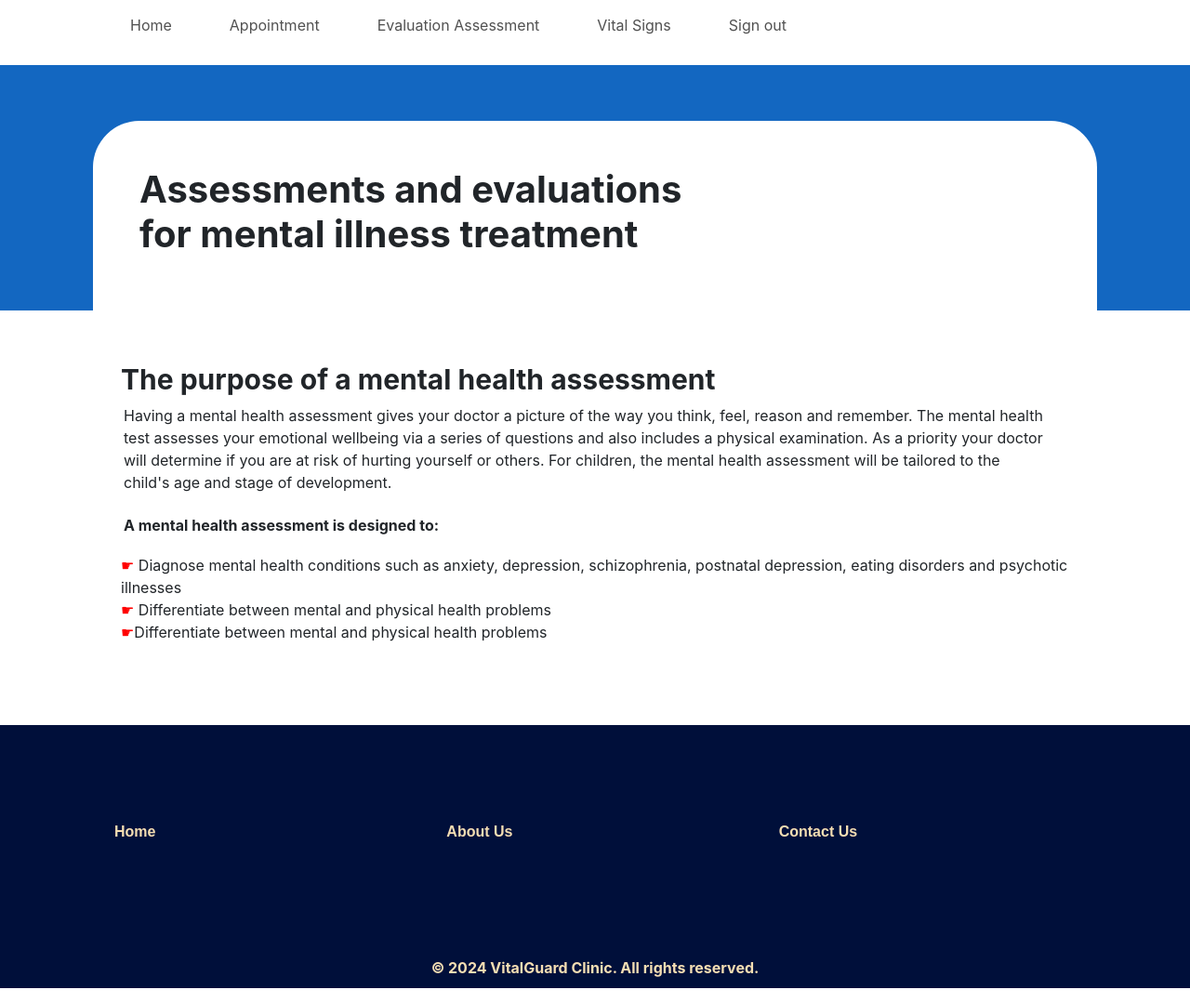
After one commit to mildredfakoya/ProjectIntern01, a PHP site: page /assessment_home.php in a window 1280 px wide. The commit adds this page. Shown: the whole page at 93% size. Run offline with PHP 8.4, Linux system fonts and the light colour scheme.

Commit message:
added a new page for thte assessment form to introduce users to the importance of health evaluations

```diff
--- a/assessment.php
+++ b/assessment.php
@@ -14,6 +14,7 @@
     <link rel="stylesheet" href="css/footer.css">
     <link rel="stylesheet" href="css/eval_assessment.css">
     <link rel="stylesheet" href="css/contact.css">
+    <link rel="stylesheet" href="css/assessment_home.css">
 
     <title>VitalGuard Clinic</title>
 </head>
@@ -51,10 +52,7 @@
 
 
 
+
     <script src="scripts/nav.js"></script>
 </body>
 </html>
-
-<?php
-require_once "footer.php";
- ?>
--- /dev/null
+++ b/assessment_home.php
@@ -0,0 +1,31 @@
+<?php
+require_once "assessment.php";
+ ?>
+ <body>
+    <div class="h-section">
+        <div class="canvas">
+            <div class="h-h2">Assessments and evaluations for mental illness treatment</div>
+            <p></p>
+        </div>
+    </div>
+    <div class="bbdy">
+
+        <div class="h-h3">The purpose of a mental health assessment</div>
+        <p class="p-tag">Having a mental health assessment gives your doctor a picture of the way you think, feel, reason and remember. The mental health test assesses your emotional wellbeing via a series of questions and also includes a physical examination.
+
+        As a priority your doctor will determine if you are at risk of hurting yourself or others. For children, the mental health assessment will be tailored to the child's age and stage of development.</p>
+        <p>
+        A mental health assessment is designed to:
+        <ul class="u-ul">
+            <li> <span class="entity-li">&#9755;</span> Diagnose mental health conditions such as anxiety, depression, schizophrenia, postnatal depression, eating disorders and psychotic illnesses </li>
+            <li><span class="entity-li">&#9755;</span> Differentiate between mental and physical health problems</li>
+            <li><span class="entity-li">&#9755;</span>Differentiate between mental and physical health problems</li>
+        </ul>
+        </p>
+
+    </div>
+ </body>
+
+ <?php
+require_once "footer.php";
+ ?>
--- /dev/null
+++ b/css/assessment_home.css
@@ -0,0 +1,45 @@
+.h-section{
+    width: 100%;
+    height: 33vh;
+    background-color: rgb(19, 103, 193);
+    padding: 60px 100px;
+}
+
+.canvas{
+    padding: 50px;
+    background-color: white;
+    border-radius: 50px 50px 0 0;
+    width: 100%;
+    height: 30vh;
+    z-index: 2;
+}
+
+.h-h2{
+    font-size: 40px;
+    font-weight: bold;
+    line-height: 3rem;
+    max-width: 600px;
+}
+
+.bbdy{
+    padding: 50px 130px;
+
+    .h-ul{
+        list-style-type: disc;
+    }
+}
+
+.h-h3{
+    font-size: 30px;
+    font-weight: bold;
+    line-height: 3rem;
+}
+
+.p-tag{
+    font-weight: normal;
+    max-width: 1000px;
+}
+
+.entity-li{
+    transform: scale(1.4);
+}
--- a/css/nav.css
+++ b/css/nav.css
@@ -23,6 +23,7 @@ ul li .nlogin{
   color: #fff;
   cursor: pointer;
 }
+
 ul li .nlogin:hover{
   background-color: #3E45F0;
   color: #fff;
--- a/login_pg.php
+++ b/login_pg.php
@@ -36,7 +36,6 @@ require_once "nav.php"
       </label>
     </div>
 
-
     <div class="lg_container" style="background-color:#f1f1f1">
     <!--  <button type="button" onclick="document.getElementById('lg_id01').style.display='none'" class="lg_cancelbtn"><a href="#">Cancel</a></button>-->
       <span class="lg_pasw">Forgot <a href="#"> password?</a></span>
@@ -44,7 +43,7 @@ require_once "nav.php"
 
     <div class="lg_container" style="background-color:#f1f1f1">
      <!--  <button type="button" onclick="document.getElementById('lg_id01').style.display='none'" class="lg_cancelbtn"><a href="#">Cancel</a></button>-->
-      <span class="lg_create_acc">Don't have an account? <a href="#">Register here</a></span>
+      <span class="lg_create_acc">Don't have an account? <a href="registration.php">Register here</a></span>
     </div>
 
 
--- a/nav.php
+++ b/nav.php
@@ -14,6 +14,8 @@
     <link rel="stylesheet" href="css/nav_loggedin.css">
     <link rel="stylesheet" href="css/footer.css">
     <link rel="stylesheet" href="css/contact.css">
+    <link rel="stylesheet" href="css/assessment_home.css">
+
 
 
     <title>VitalGuard Clinic</title
@@ -75,7 +77,7 @@
 
             <div class="lg_container" style="">
 
-            <span class="lg_create_acc lg_pasw">Don't have an account? <a href="#" class="lg_clkble">Register here</a></span>
+            <span class="lg_create_acc lg_pasw">Don't have an account? <a href="registration.php" class="lg_clkble">Register here</a></span>
             </div>
 
 
--- a/nav_loggedin.php
+++ b/nav_loggedin.php
@@ -14,6 +14,7 @@
     <link rel="stylesheet" href="css/footer.css">
     <link rel="stylesheet" href="css/eval_assessment.css">
     <link rel="stylesheet" href="css/contact.css">
+    <link rel="stylesheet" href="css/assessment_home.css">
 
     <title>VitalGuard Clinic</title>
 </head>
@@ -33,7 +34,7 @@
                     <a href="contact.php" class="nav-link">Contact</a>
                 </li>
                 <li class="nav-item">
-                    <a href="assessment.php" class="nav-link">Assessment Forms</a>
+                    <a href="assessment_home.php" class="nav-link">Assessment Forms</a>
                 </li>
                 <li class="nav-item">
                     <a href="index.php" class="nav-link">Sign out</a>
```
Also changed, not shown: css/assessment.css (added).
